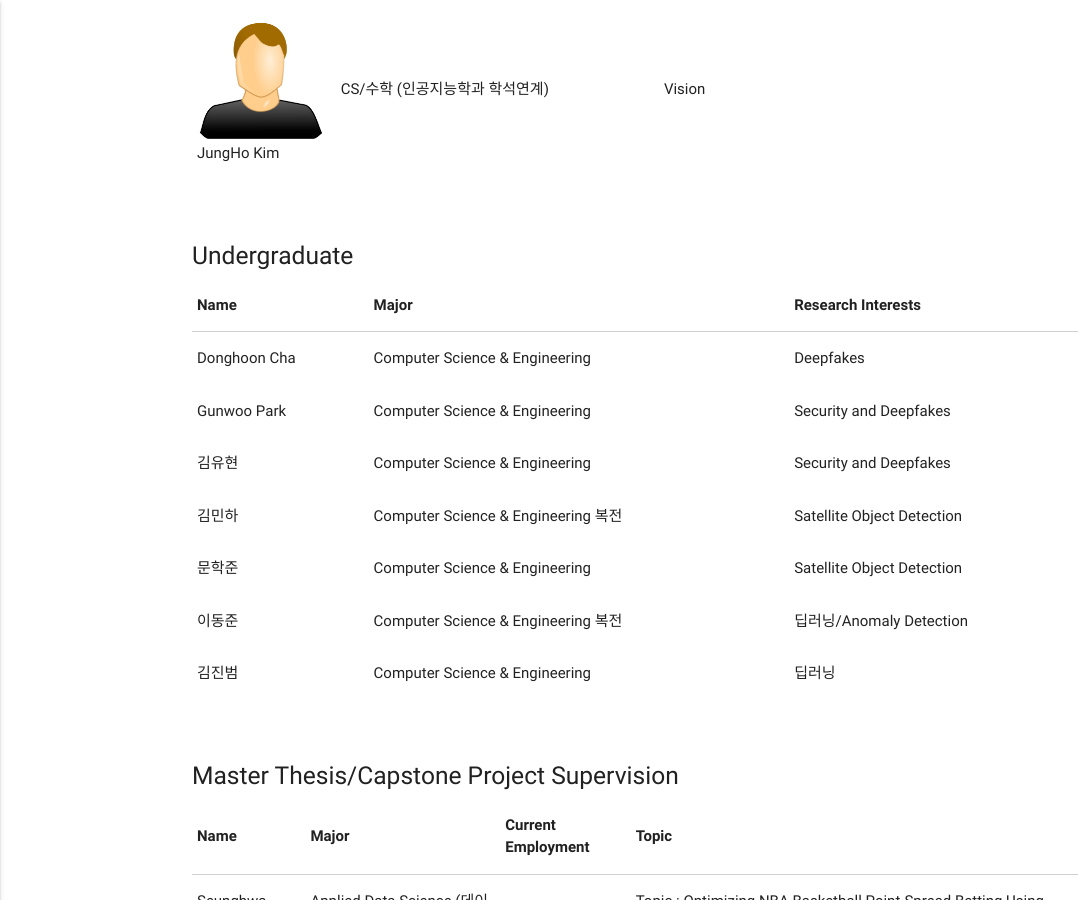
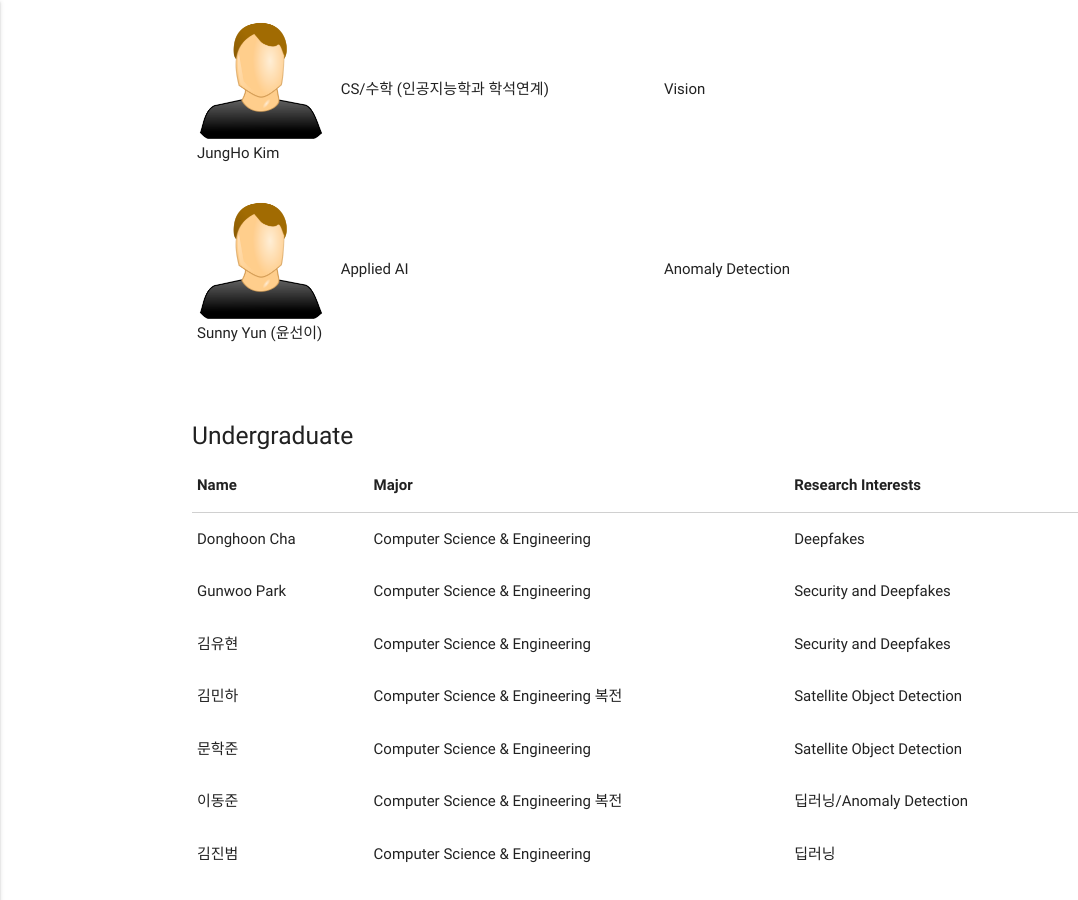
Before and after one commit to Yurim990507/DASH-Lab.github.io, a Jekyll site: the page built from example3.md, in a window 1280 px wide and 900 px high, scrolled down 2949 px. Shown: the whole window, without its empty margins (0-1078 px from the left). Built offline with Jekyll 4.4.1, drawn with Linux system fonts in a browser that asks for light colours.

Commit message:
Update example3.md

```diff
--- a/example3.md
+++ b/example3.md
@@ -165,6 +165,15 @@ permalink: /Members/
                      </td>
                   <td> CS/수학 (인공지능학과 학석연계)</td>
                   <td> Vision</td>
+                </tr>
+                  <tr>
+                  <td>
+                      <div style="display:flex;flex-direction:column">
+                          <img src="/img/dummy_male.png" alt=""  width="128">Sunny Yun (윤선이)
+                      </div>
+                     </td>
+                  <td>Applied AI</td>
+                  <td>Anomaly Detection</td>
                 </tr>
               </tbody>
             </table>
```
